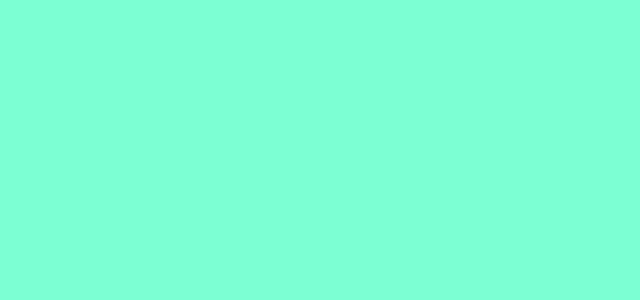
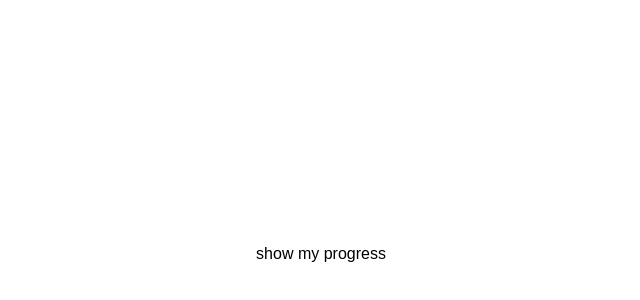
Before and after one commit to ames89/demo-react-exercise, a React (Create React App) app: page / in a window 1280 px wide. Shown: the part 146-446 px from the top of the page, without its empty margins (319-959 px from the left). Built offline with nearby package versions, Linux system fonts and the light colour scheme.

Commit message:
show progesss text

```diff
--- a/src/App.css
+++ b/src/App.css
@@ -1,5 +1,11 @@
 .App {
   width: 100vw;
   height: 100vh;
-  background-color: aquamarine;
 }
+
+.app-show_progress {
+  position: absolute;
+  top: 50%;
+  left: 50%;
+  transform: translate(-50%, -50%);
+}
--- a/src/App.js
+++ b/src/App.js
@@ -1,14 +1,16 @@
-import React, { Component } from 'react';
-import './App.css';
+import React, { Component } from 'react'
+import './App.css'
 
 class App extends Component {
-  render() {
+  render () {
     return (
-      <div className="App">
-
+      <div className='App'>
+        <div class='app-show_progress'>
+          show my progress
+        </div>
       </div>
-    );
+    )
   }
 }
 
-export default App;
+export default App
```
Also changed, not shown: src/progress-bar/index.js (added, +55 -0 lines).
